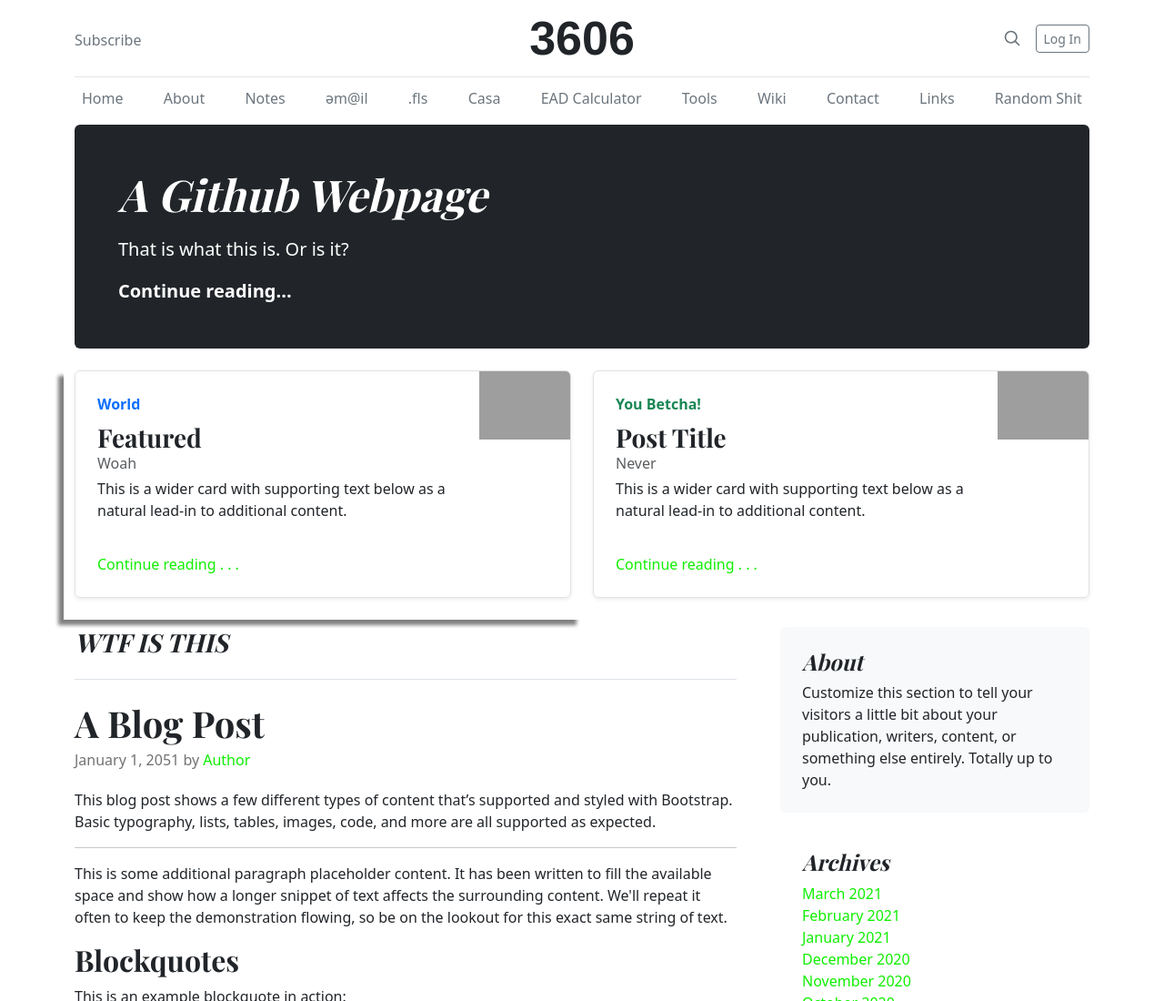
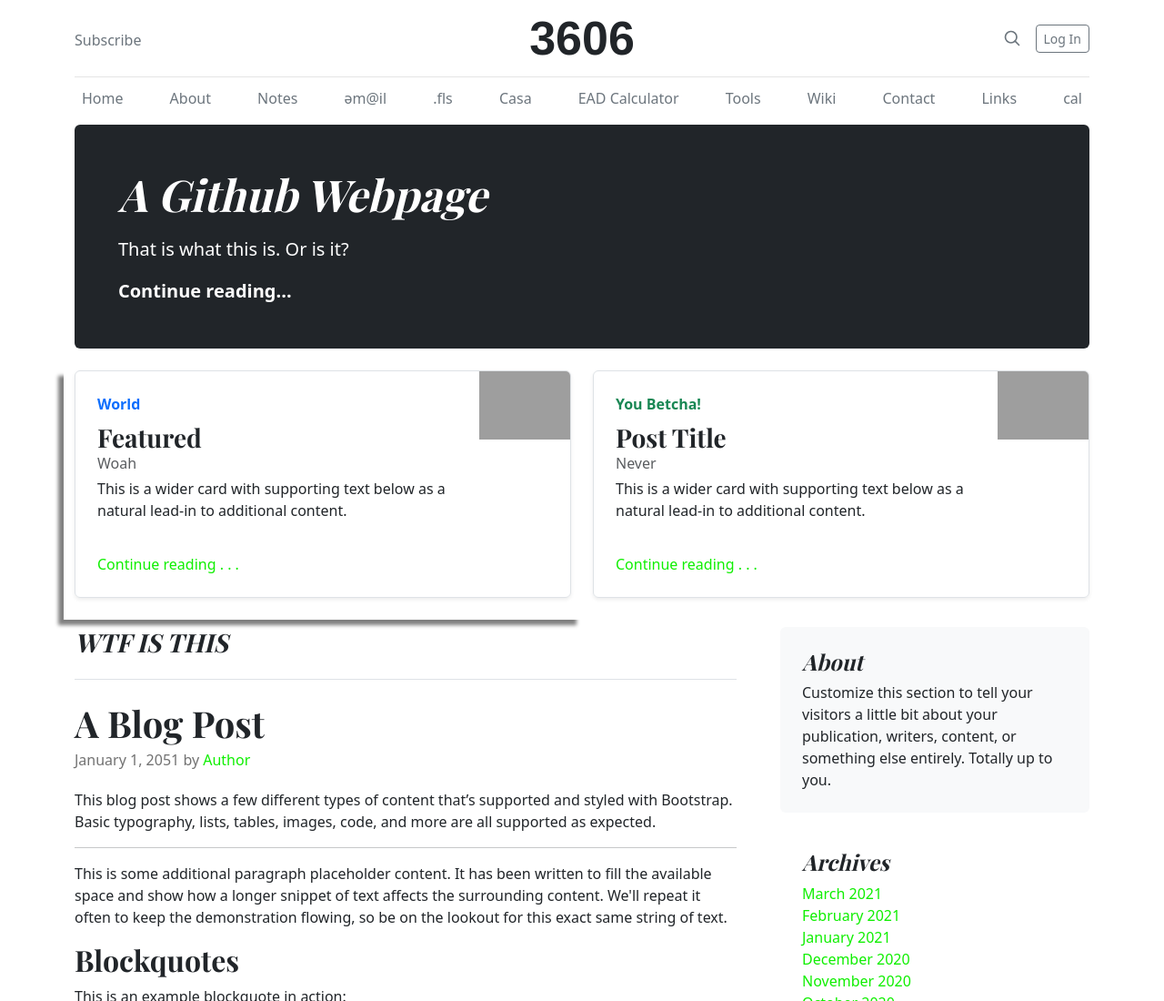
Before and after one commit to LeonHascal/leonhascal.github.io, a plain HTML site: page index.html in a window 1280 px wide. Shown: the top 1100 px of the page at 91% size. Drawn offline with nearby package versions, Linux system fonts and the light colour scheme; grey boxes are pictures that could not be loaded.

Commit message:
Update index.html

```diff
--- a/index.html
+++ b/index.html
@@ -132,11 +132,11 @@
                     <a class="p-2 link-secondary" href="#">.fls</a>
                     <a class="p-2 link-secondary" href="http://io1.duckdns.org">Casa</a>
                     <a class="p-2 link-secondary" href='asylum_ead.html'>EAD Calculator</a>
-                    <a class="p-2 link-secondary" href='/tools.html'>Tools</a>
+                    <a class="p-2 link-secondary" href='jostools.html'>Tools</a>
                     <a class="p-2 link-secondary" href="https://usimm.pikapod.net/">Wiki</a>
                     <a class="p-2 link-secondary" href="#">Contact</a>
-                    <a class="p-2 link-secondary" href="#">Links</a>
-                    <a class="p-2 link-secondary" href="#">Random Shit</a>
+                    <a class="p-2 link-secondary" href="links.html">Links</a>
+                    <a class="p-2 link-secondary" href="cal.html">cal</a>
                 </nav>
             </div>
         </div>
```
